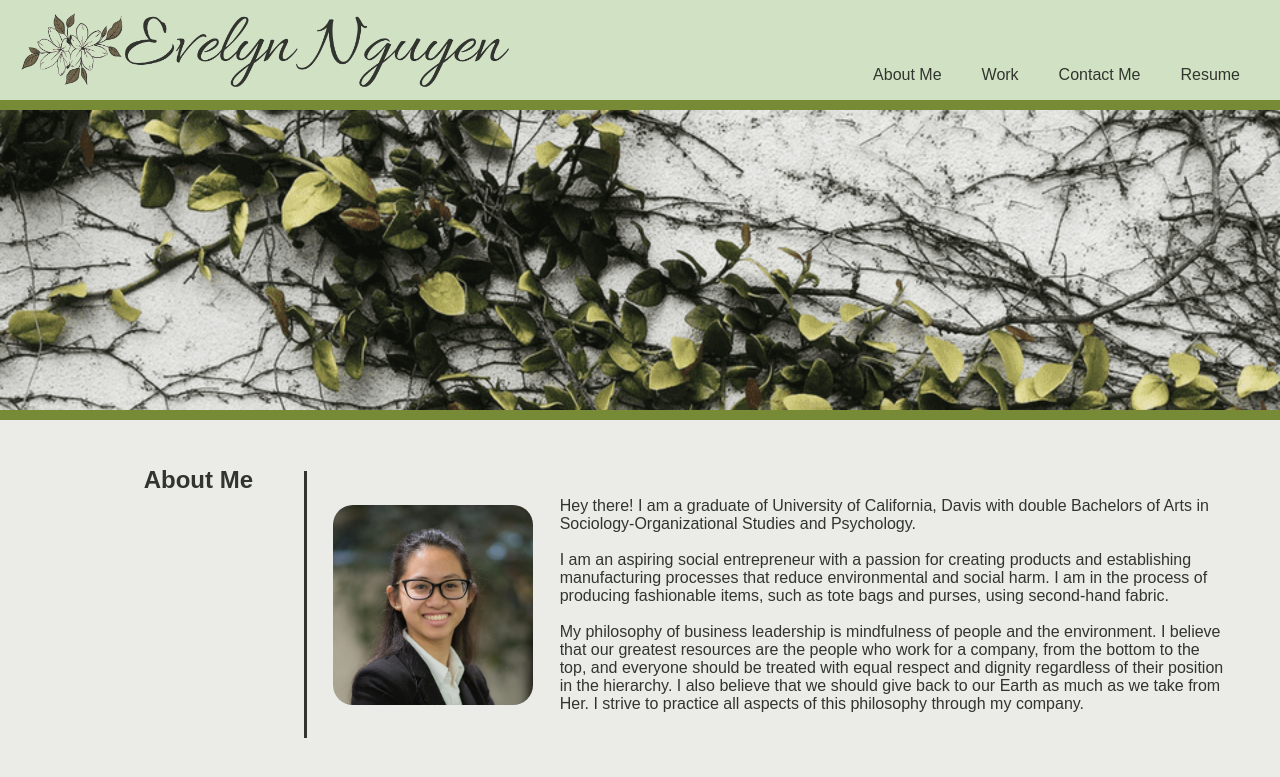
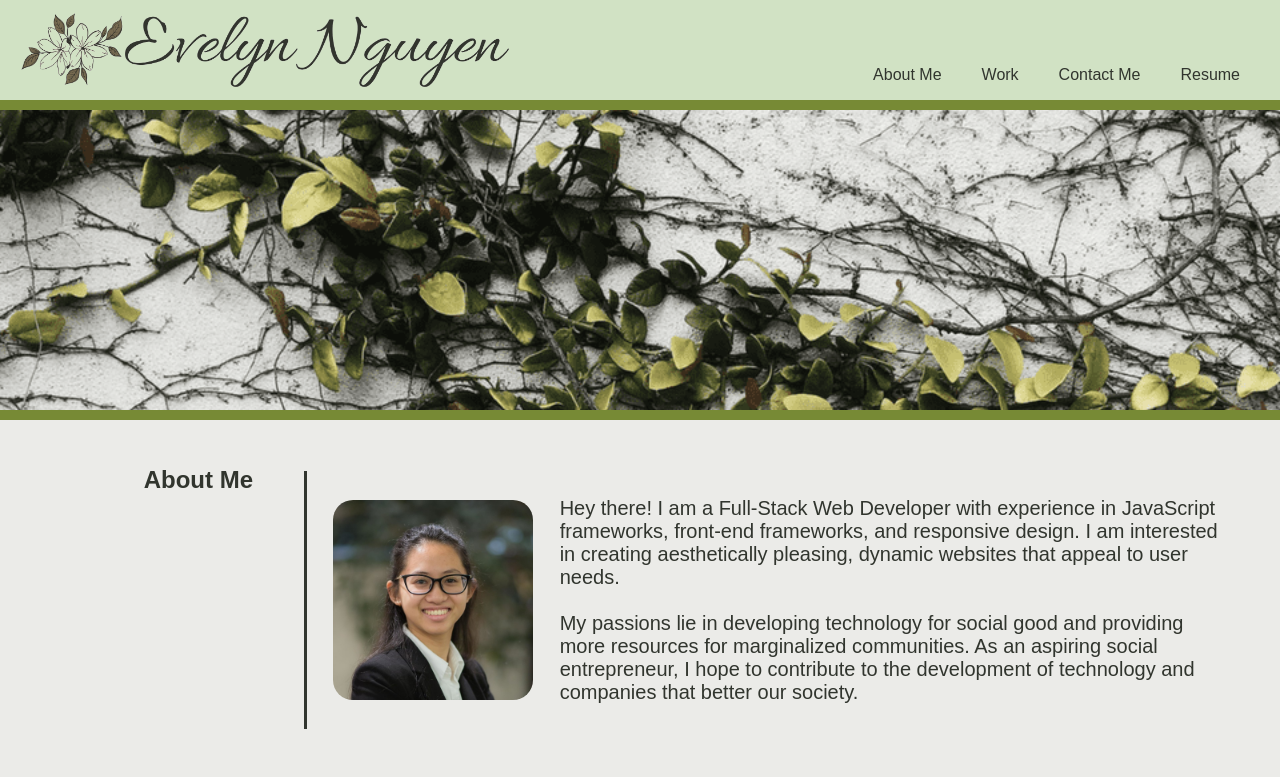
Before and after one commit to ENguyen25/react-portfolio-en, a React (Create React App) app: page / in a window 1280 px wide. Shown: the top 777 px of the page. Built offline with nearby package versions, Linux system fonts and the light colour scheme; a web font is replaced by a local one.

Commit message:
edited bio

```diff
--- a/src/App.css
+++ b/src/App.css
@@ -127,6 +127,10 @@ h3 {
   border-radius: 20px;
   margin-right: 1%;
   align-items: center;
+}
+
+#bio {
+  font-size: 20px;
 }
 
 .work-cards {
--- a/src/components/About-Me.js
+++ b/src/components/About-Me.js
@@ -7,9 +7,8 @@ function AboutMe() {
         <h2 className="heading">About Me</h2>
         <div className="content">
             <img id="headshot" src={headshot} alt="Evelyn's profile"/>
-            <p>Hey there! I am a graduate of University of California, Davis with double Bachelors of Arts in Sociology-Organizational Studies and Psychology.
-                <br/><br/>I am an aspiring social entrepreneur with a passion for creating products and establishing manufacturing processes that reduce environmental and social harm. I am in the process of producing fashionable items, such as tote bags and purses, using second-hand fabric.
-                <br/><br/>My philosophy of business leadership is mindfulness of people and the environment. I believe that our greatest resources are the people who work for a company, from the bottom to the top, and everyone should be treated with equal respect and dignity regardless of their position in the hierarchy. I also believe that we should give back to our Earth as much as we take from Her. I strive to practice all aspects of this philosophy through my company.
+            <p id="bio">Hey there! I am a Full-Stack Web Developer with experience in JavaScript frameworks, front-end frameworks, and responsive design. I am interested in creating aesthetically pleasing, dynamic websites that appeal to user needs.
+                <br/><br/>My passions lie in developing technology for social good and providing more resources for marginalized communities. As an aspiring social entrepreneur, I hope to contribute to the development of technology and companies that better our society.
             </p>
         </div>
         </section>
```
